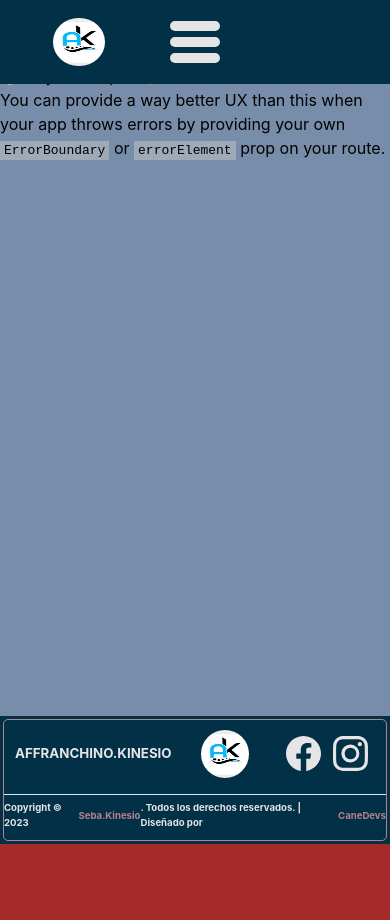
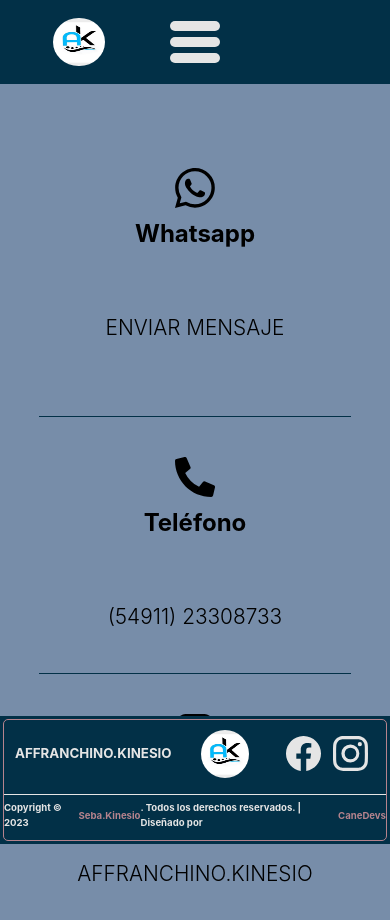
Before and after one commit to federicofucci21/affranchino.kinesio, a React (Vite) app: page /home/contact in a window 390 px wide. Before the commit this address had no page. Shown: the top 920 px of the page. Before the commit the page ends 844 px from the top, so only its background shows below. Built offline with nearby package versions, Linux system fonts and the light colour scheme.

Commit message:
contact page

```diff
--- a/src/assets/constants/navBarLinks.tsx
+++ b/src/assets/constants/navBarLinks.tsx
@@ -11,12 +11,12 @@ export const navBarLinks: Array<object> = [
       label: "Servicios",
       route: "/home/servicios",
     },
-    // {
-    //   label: "Acupuntura",
-    //   route: "/Acupuntura",
-    // },
+    {
+      label: "Tarifas",
+      route: "/home/prices",
+    },
     {
       label: "Contacto",
-      route: "/contacto",
+      route: "/home/contact",
     },
   ]
--- a/src/assets/constants/routes.tsx
+++ b/src/assets/constants/routes.tsx
@@ -1,3 +1,4 @@
+import Contact from "../../pages/Contact/Contact";
 import Home from "../../pages/Home/home";
 import LandingPage from "../../pages/Landing/Landing";
 import Servicios from "../../pages/Servicios/Servicios";
@@ -15,4 +16,8 @@ export const routesArray: Array<object> = [
       path: "/home/servicios",
       element: <Servicios />,
     },
+    {
+      path: "/home/contact",
+      element: <Contact />,
+    },
   ]
--- /dev/null
+++ b/src/pages/Contact/Contact.module.css
@@ -0,0 +1,213 @@
+.contact {
+  background-color: #778da9;
+  height: 75%;
+}
+
+.contact > section {
+  /* border: 1px solid red; */
+  display: flex;
+  flex-direction: column;
+  justify-content: center;
+  align-items: center;
+  width: 100%;
+  padding-top: 8rem;
+  padding-bottom: 3rem;
+  gap: 5rem;
+}
+
+.contact > section > div {
+  /* border: 1px solid black; */
+  width: 80%;
+  display: flex;
+  align-items: center;
+  justify-content: center;
+}
+
+.contact > section > div > h2 {
+  text-transform: uppercase;
+  letter-spacing: 6px;
+  display: flex;
+  align-items: center;
+  justify-content: center;
+}
+
+.contact > section > section {
+  /* border: 1px solid blue; */
+  display: flex;
+  justify-content: space-around;
+  width: 80%;
+  height: fit-content;
+}
+
+.contact > section > section > div {
+  /* border: 1px solid black; */
+  width: 33.33%;
+  display: flex;
+  flex-direction: column;
+  align-items: center;
+  /* justify-content: space-around; */
+}
+
+.contact > section > section > div > div {
+  /* border: 1px solid green; */
+  height: 7rem;
+  display: flex;
+  flex-direction: column;
+  align-items: center;
+}
+
+.reservacontacttions > section > section > div > div > h2 {
+  text-transform: uppercase;
+  font-weight: 400;
+  letter-spacing: 2px;
+}
+
+.icon {
+  width: 2.5rem;
+  height: 3.5rem;
+  /* border: 1px solid black; */
+  top: 3px;
+}
+
+.icon2 {
+  width: 2.5rem;
+  height: 3.5rem;
+  /* border: 1px solid black; */
+}
+
+.contact > section > section > div > h3 {
+  /* border: 1px solid green; */
+  height: 7rem;
+  display: flex;
+  justify-content: center;
+  align-items: center;
+  font-weight: 300;
+  line-height: 2rem;
+  font-size: 1.3rem;
+}
+
+.contact > section > section > div > h3 > a {
+  text-transform: uppercase;
+  padding: 0.7rem;
+  color: black;
+  cursor: pointer;
+  text-decoration: none;
+}
+
+.contact > section > section > div > h3 > a:hover {
+  color: #e5e5e5;
+  background-color: #023047;
+  transition: 0.5s;
+}
+
+.divSection {
+  border-left: 1px solid #023047;
+  border-right: 1px solid #023047;
+}
+
+.info {
+  display: flex;
+  flex-direction: row;
+  align-items: center;
+  justify-content: center;
+  height: 5rem;
+  gap: 0.8rem;
+  margin-bottom: 1.2rem;
+  /* border: 1px solid black; */
+}
+
+.info > h3 {
+  text-transform: uppercase;
+  font-weight: 400;
+  letter-spacing: 2px;
+  height: 4rem;
+  /* border: 1px solid black; */
+  display: flex;
+  align-items: center;
+  justify-content: center;
+  /* width: 20rem; */
+  margin-top: auto;
+  margin-bottom: auto;
+  padding-right: 0.2rem;
+  padding-left: 0.8rem;
+}
+
+.info > p {
+  font-size: 1.3rem;
+  font-weight: 350;
+  height: 2rem;
+  /* border: 1px solid black; */
+  display: flex;
+  align-items: center;
+  justify-content: center;
+  /* width: 25rem; */
+  margin-top: auto;
+  margin-bottom: auto;
+  border-left: 1px solid black;
+  padding-left: 1rem;
+}
+
+@media (max-width: 700px) {
+  .contact {
+    padding-top: 2rem;
+    height: 70rem;
+  }
+
+  .contact > section {
+    gap: 3.5rem;
+    padding-bottom: 1.5rem;
+  }
+
+  .contact > section > div > h2 {
+    font-size: 1.3rem;
+    letter-spacing: 4px;
+  }
+
+  .contact > section > div > h3 {
+    font-size: 1rem;
+  }
+
+  .contact > section > section {
+    flex-direction: column-reverse;
+    justify-content: center;
+    align-items: center;
+    gap: 2rem;
+  }
+
+  .contact > section > section > div {
+    width: 100%;
+  }
+
+  .contact > section > section > div > h3 > a {
+    color: black;
+  }
+
+  .divSection {
+    padding-top: 2rem;
+    border-top: 1px solid #023047;
+    border-bottom: 1px solid #023047;
+    border-left: 0;
+    border-right: 0;
+  }
+
+  .info {
+    gap: 0;
+    padding-left: 0.4rem;
+    padding-right: 0.4rem;
+  }
+
+  .icon2 {
+    width: 3rem;
+    height: 3rem;
+    padding-left: 0.4rem;
+  }
+
+  .info > h3 {
+    font-size: 1.2rem;
+  }
+
+  .info > p {
+    font-size: 1rem;
+    padding-left: 0;
+  }
+}
--- /dev/null
+++ b/src/pages/Contact/Contact.tsx
@@ -0,0 +1,47 @@
+import style from "./Contact.module.css";
+import { FaPhoneAlt, FaMapMarkerAlt } from "react-icons/fa";
+import { BsWhatsapp, BsInstagram } from "react-icons/bs";
+
+export default function Contact() {
+  return (
+    <div className={style.contact}>
+      <section>
+        <section>
+          <div>
+            <div>
+              <BsInstagram className={style.icon} />
+              <h2>Instagram</h2>
+            </div>
+            <h3>
+              <a href="https://www.instagram.com/canemilanesasdesoja/">
+                Affranchino.Kinesio
+              </a>
+            </h3>
+          </div>
+          <div className={style.divSection}>
+            <div>
+              <FaPhoneAlt className={style.icon} />
+              <h2>Teléfono</h2>
+            </div>
+            <h3>(54911) 23308733</h3>
+          </div>
+          <div>
+            <div>
+              <BsWhatsapp className={style.icon} />
+              <h2>Whatsapp</h2>
+            </div>
+            <h3>
+              <a
+                href="https://api.whatsapp.com/send?phone=5491123308733&text=Hola,%20quisiera%20consultar%20sobre%20"
+                id="btn-wsp"
+                target="_black"
+              >
+                Enviar Mensaje
+              </a>
+            </h3>
+          </div>
+        </section>
+      </section>
+    </div>
+  );
+}
```
Also changed, not shown: src/pages/Contact/Contac.module.css (deleted), src/pages/Contact/Contac.tsx (deleted).
